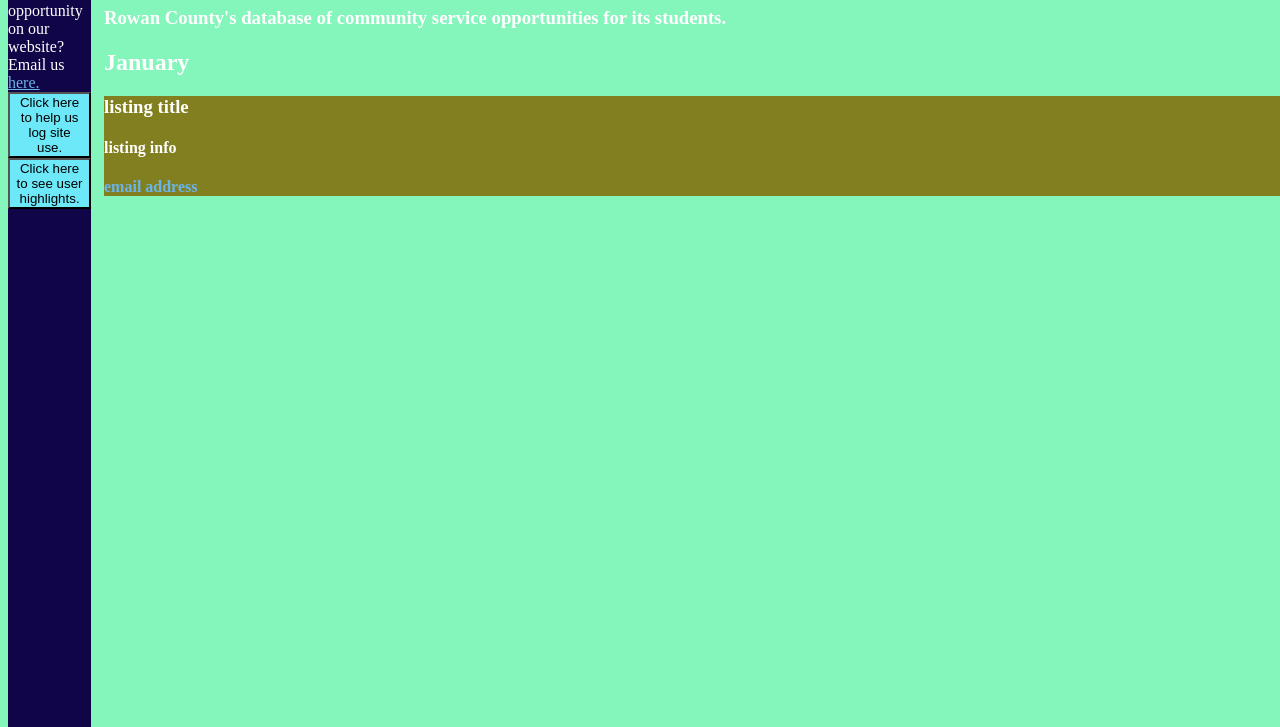
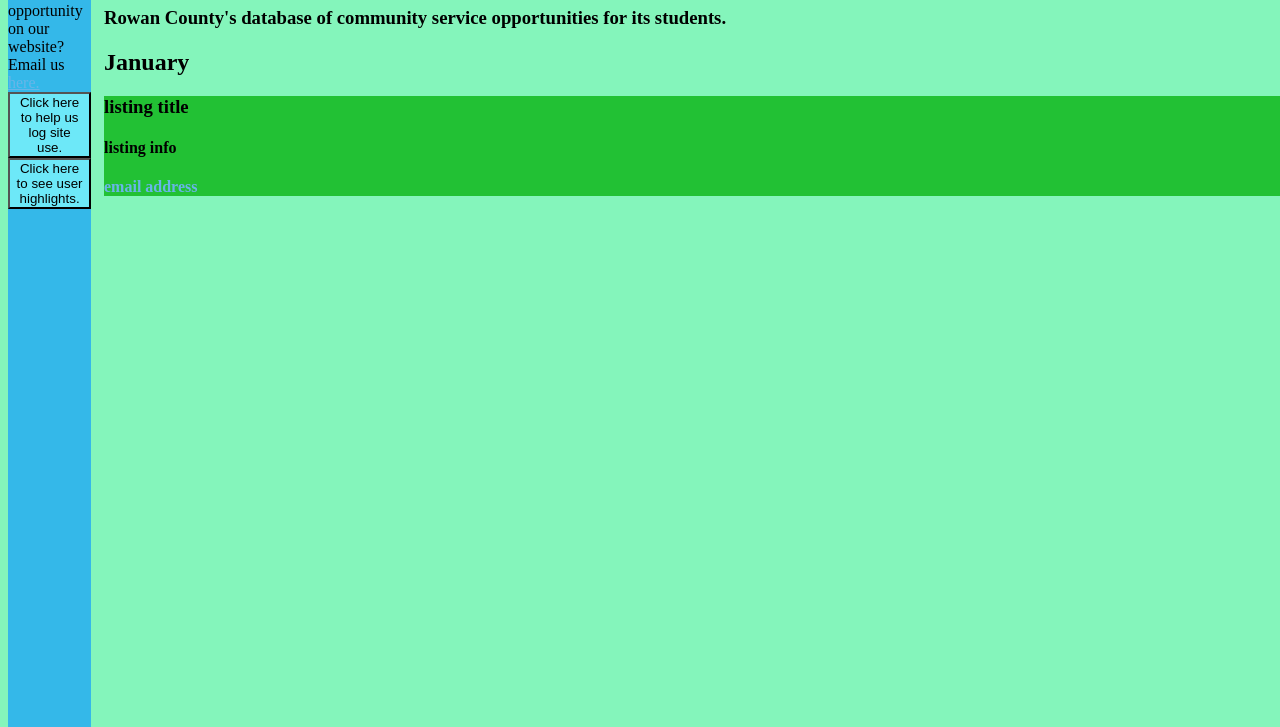
Before and after one commit to brodykisntarobot/brodykisntarobot.github.io, a plain HTML site: page index.html in a window 1280 px wide. Shown: the part 73-800 px from the top of the page. Drawn offline with Linux system fonts and the light colour scheme.

Commit message:
Update index.html

```diff
--- a/index.html
+++ b/index.html
@@ -7,17 +7,17 @@
 <style>
     body{
     background-color:rgb(132, 245, 187);
-    color:rgb(255, 255, 255);
+    color:rgb(0, 0, 0);
 }
     .listing{
-        background-color:rgb(130, 127, 32);
+        background-color:rgb(34, 193, 52);
         position:relative;
         left:6em;
     }
     #sidebar{
         position: fixed;
         float: left;
-        background-color:rgb(16, 5, 70);
+        background-color:rgb(52, 184, 233);
         height:500em;
         width: 5.2em;
         z-index:3;
```
